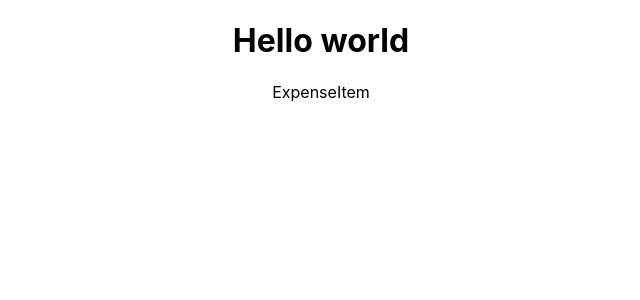
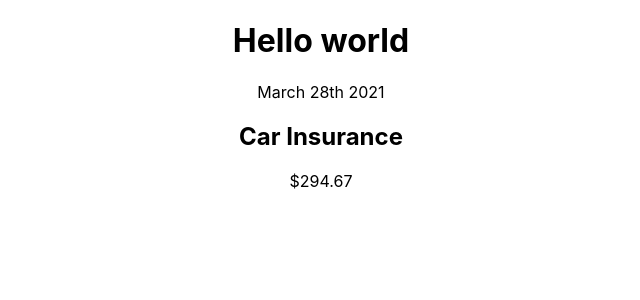
Before and after one commit to MrJouts/u-react-the-complete-guide, a React (Create React App) app in the folder expense-tracker-app/: page / in a window 1280 px wide. Shown: the top 300 px of the page, without its empty margins (319-959 px from the left). Built offline with nearby package versions, Linux system fonts and the light colour scheme.

Commit message:
Added mock data to ExpenseItem component

```diff
--- a/expense-tracker-app/src/App.css
+++ b/expense-tracker-app/src/App.css
@@ -32,6 +32,7 @@
   from {
     transform: rotate(0deg);
   }
+
   to {
     transform: rotate(360deg);
   }
--- a/expense-tracker-app/src/App.jsx
+++ b/expense-tracker-app/src/App.jsx
@@ -6,7 +6,6 @@ function App() {
   return (
     <div className="App">
       <h1>Hello world</h1>
-
       <ExpenseItem />
     </div>
   );
--- a/expense-tracker-app/src/components/ExpenseItem.jsx
+++ b/expense-tracker-app/src/components/ExpenseItem.jsx
@@ -1,7 +1,15 @@
 import React from "react";
 
 const ExpenseItem = () => {
-  return <div>ExpenseItem</div>;
+  return (
+    <div>
+      <div>March 28th 2021</div>
+      <div>
+        <h2>Car Insurance</h2>
+        <div>$294.67</div>
+      </div>
+    </div>
+  );
 };
 
 export default ExpenseItem;
```
